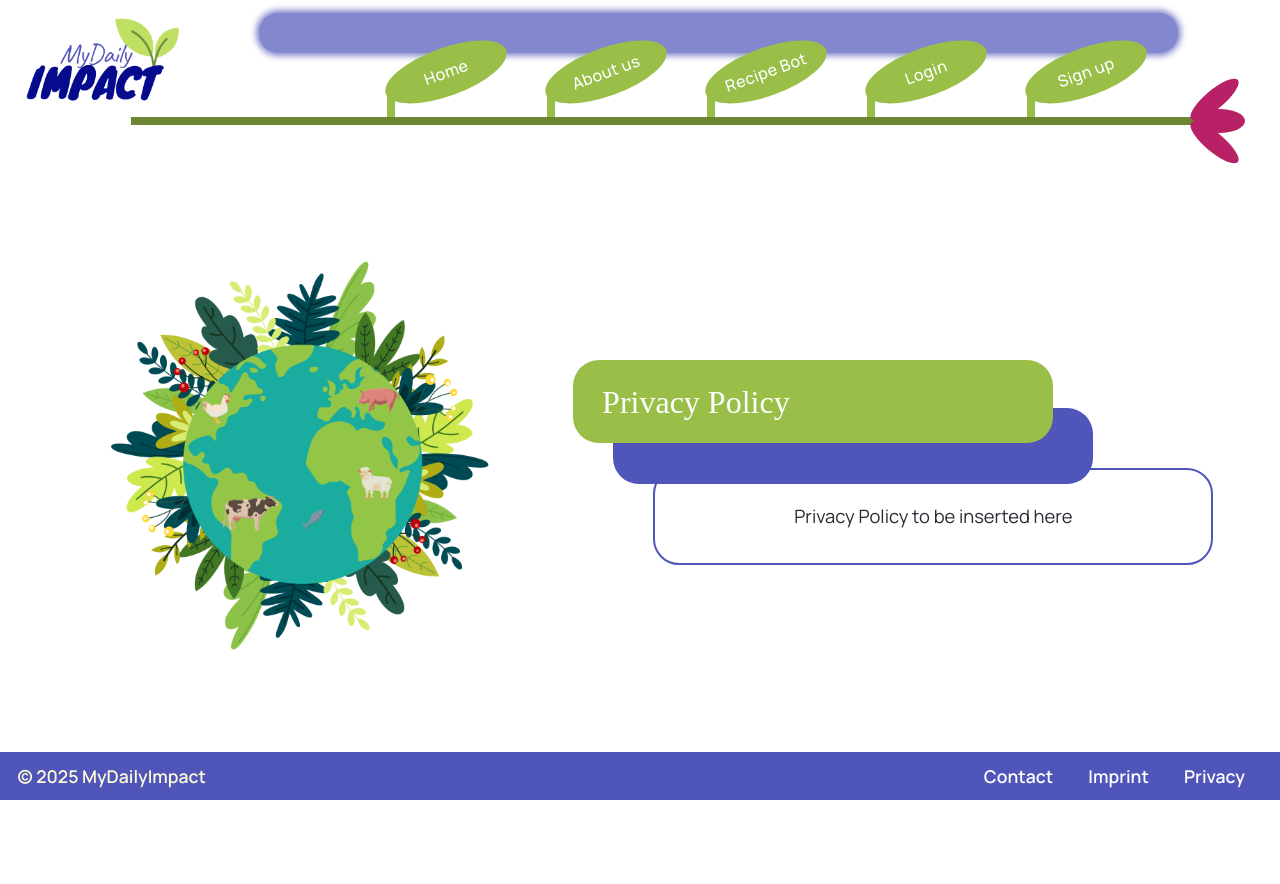
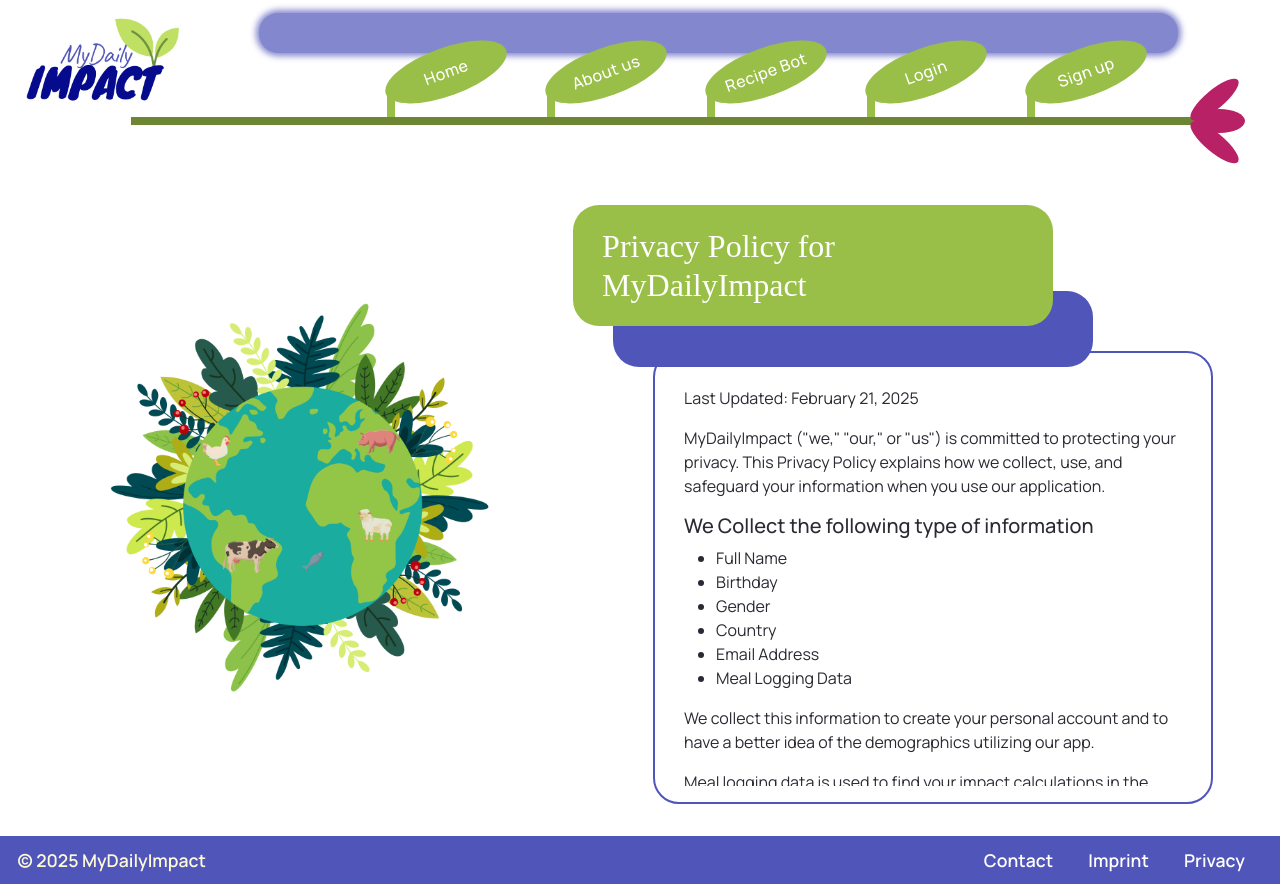
Before and after one commit to TechLabs-Remote-Bootcamp/WS24-MyDailyImpact, a React (Vite) app in the folder mdi-react/: page /privacy in a window 1280 px wide. Before the commit the page ends 800 px from the top, so only its background shows below. Built offline with nearby package versions, Linux system fonts and the light colour scheme; a web font is replaced by a local one.

Commit message:
docs: added privacy policy, new contact page, and updated imprint

```diff
--- a/mdi-react/src/components/pages/ContactUs/RC_contactUs.jsx
+++ b/mdi-react/src/components/pages/ContactUs/RC_contactUs.jsx
@@ -1,14 +1,34 @@
 import ColoredContainers from "../../core/ColoredContainers/Colored-Containers.jsx";
-import Button from "../../core/Button/Button";
-import styles from "../../../styles/forms.module.scss";
+import styles from "./RC_contactUs.module.scss";
 
 export default function RC_contactUs() {
   return (
     <>
       <ColoredContainers h2Text="Contact Us" h3Text="">
-        <div>
-          <form className={styles["contact-us-form"]} action="">
-            <label>
+        <div className={styles["contact-us-container"]}>
+          <ul className={styles["contact-us-list"]}>
+            <li>Recommendations on how to improve our app?</li>
+            <li>Curious about how we came up with our calculations?</li>
+            <li>Have you found our app useful?</li>
+          </ul>
+          <p>Send us over an email at:</p>
+          <p>
+            <a
+              href="mailto:mydailyimpact@gmail.com"
+              className={styles["email"]}
+            >
+              mydailyimpact@gmail.com
+            </a>
+          </p>
+          <p>Looking forward to hearing from you! 🌱</p>
+        </div>
+      </ColoredContainers>
+    </>
+  );
+}
+
+/*
+            <form className={styles["contact-us-form"]} action=""><label>
               Name:
               <input className={styles["input"]} placeholder="Name" />
             </label>
@@ -30,9 +50,4 @@ export default function RC_contactUs() {
               />
             </label>
             <Button type="submit">Send</Button>
-          </form>
-        </div>
-      </ColoredContainers>
-    </>
-  );
-}
+            </form> */
--- /dev/null
+++ b/mdi-react/src/components/pages/ContactUs/RC_contactUs.module.scss
@@ -0,0 +1,19 @@
+@use "../../../styles/colors.scss" as *;
+@use "../../../styles/fonts.scss" as *;
+
+.contact-us-container {
+  .contact-us-list {
+    li {
+      list-style-image: url("../../../images/Leaf_small.png");
+      margin-left: 1rem;
+      margin-bottom: 1rem;
+      color: $primary-dark;
+      &:hover {
+        color: $secondary;
+      }
+    }
+  }
+  .email {
+    font-weight: bold;
+  }
+}
--- a/mdi-react/src/components/pages/Imprint/RC_imprint.jsx
+++ b/mdi-react/src/components/pages/Imprint/RC_imprint.jsx
@@ -16,7 +16,8 @@ export default function RC_imprint() {
             Hafenweg 16 48155 Münster
           </p>
           <p>
-            <span className="bold">Contact: </span> info@techlabs.org
+            <span className="bold">Contact: </span> mydailyimpact@gmail.com;
+            info@techlabs.org
           </p>
           <p>
             <span className="bold">Responsible for this content: </span>
--- a/mdi-react/src/components/pages/Privacy/RC_privacy.jsx
+++ b/mdi-react/src/components/pages/Privacy/RC_privacy.jsx
@@ -1,11 +1,93 @@
 import ColoredContainers from "../../core/ColoredContainers/Colored-Containers";
+import styles from "./RC_privacy.module.scss";
 
 export default function RC_privacy() {
   return (
-    <div className="imprint-container">
-      <ColoredContainers h2Text="Privacy Policy" h3Text="">
-        <div className="privacy-text">
-          <p>Privacy Policy to be inserted here</p>
+    <div className={styles["privacy-container"]}>
+      <ColoredContainers h2Text="Privacy Policy for MyDailyImpact" h3Text="">
+        <div className={styles["privacy-text"]}>
+          <p>Last Updated: February 21, 2025</p>
+          <p>
+            MyDailyImpact ("we," "our," or "us") is committed to protecting your
+            privacy. This Privacy Policy explains how we collect, use, and
+            safeguard your information when you use our application.
+          </p>
+          <h5>We Collect the following type of information</h5>
+          <ul>
+            <li>Full Name</li>
+            <li>Birthday</li>
+            <li>Gender</li>
+            <li>Country</li>
+            <li>Email Address</li>
+            <li>Meal Logging Data</li>
+          </ul>
+          <p>
+            We collect this information to create your personal account and to
+            have a better idea of the demographics utilizing our app.
+          </p>
+          <p>
+            Meal logging data is used to find your impact calculations in the
+            following areas:
+          </p>
+          <ul>
+            <li>Animal Lives Saved</li>
+            <li>CO2 Emissions Saved</li>
+            <li>Water Saved</li>
+            <li>Forest Land Saved</li>
+          </ul>
+
+          <h5>How we use your information</h5>
+          <p>
+            Your meal logging data is used to calculate and display your animal
+            and environmental impact metrics
+          </p>
+
+          <h5>Data Storage and Security</h5>
+          <p>
+            We implement appropriate security measures to protect your personal
+            information from unauthorized access, alteration, or disclosure.
+            Your data is stored securely and we retain it only for as long as
+            necessary to provide our services or comply with legal obligations.
+            You can delete your account at any time.
+          </p>
+
+          <h5>Information Sharing</h5>
+          <p>
+            We do not sell your personal data to third parties. We may share
+            anonymous, aggregated data for research or educational purposes
+            within the{" "}
+            <a href="https://www.techlabs.org/" target="_blank">
+              TechLabs
+            </a>{" "}
+            community.
+          </p>
+
+          <h5>Your Rights</h5>
+          <p>You have the right to:</p>
+          <ul>
+            <li>Access your personal data</li>
+            <li>Correct or update your personal data</li>
+            <li>Delete your account and associated data</li>
+          </ul>
+
+          <h5>Changes to Privacy Policy</h5>
+          <p>
+            We may update this Privacy Policy periodically. We will notify you
+            of any material changes through the app or via email.
+          </p>
+
+          <h5>Contact Us</h5>
+          <p>
+            For questions about this Privacy Policy or your personal data,
+            please contact us at:
+            <a href="mailto:mydailyimpact@gmail.com"> mydailyimpact@gmail.com</a>
+          </p>
+
+          <p>
+            This app was created as an educational project at TechLabs,
+            combining contributions from Frontend, Backend, AI/Deep Learning,
+            and Data Science students.
+          </p>
         </div>
       </ColoredContainers>
     </div>
--- /dev/null
+++ b/mdi-react/src/components/pages/Privacy/RC_privacy.module.scss
@@ -0,0 +1,13 @@
+@use "../../../styles/colors.scss" as *;
+@use "../../../styles/fonts.scss" as *;
+
+.privacy-container {
+  .privacy-text {
+    font-size: 1rem;
+    max-height: 25rem;
+    overflow-y: scroll;
+    li {
+      list-style: disc;
+    }
+  }
+}
```
